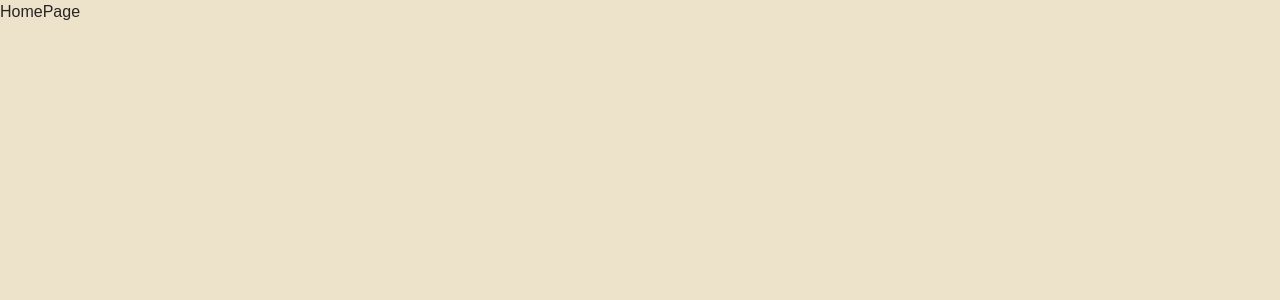
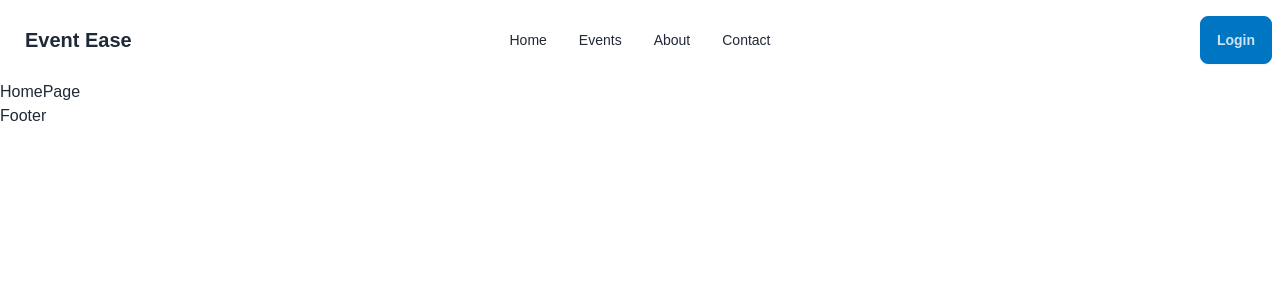
Before and after one commit to shohan-pherones/event-ease-frontend, a Next.js app: page / in a window 1280 px wide. Shown: the top 300 px of the page. Built offline with nearby package versions, Linux system fonts and the light colour scheme; a web font is replaced by a local one.

Commit message:
add header

```diff
--- a/src/app/layout.tsx
+++ b/src/app/layout.tsx
@@ -1,3 +1,5 @@
+import Footer from "@/components/Footer";
+import Header from "@/components/Header";
 import { cn } from "@/lib/utils";
 import type { Metadata } from "next";
 import { MuseoModerno } from "next/font/google";
@@ -15,9 +17,11 @@
   children: React.ReactNode;
 }>) {
   return (
-    <html lang="en" data-theme="retro">
+    <html lang="en" data-theme="fantasy">
       <body className={cn(museoModerno.className, "antialiased")}>
+        <Header />
         {children}
+        <Footer />
       </body>
     </html>
   );
--- /dev/null
+++ b/src/components/Footer.tsx
@@ -0,0 +1,5 @@
+const Footer = () => {
+  return <footer>Footer</footer>;
+};
+
+export default Footer;
--- /dev/null
+++ b/src/components/Header.tsx
@@ -0,0 +1,64 @@
+import Link from "next/link";
+
+const Header = () => {
+  const linkItems = (
+    <>
+      <li>
+        <Link href="/">Home</Link>
+      </li>
+      <li>
+        <Link href="/events">Events</Link>
+      </li>
+      <li>
+        <Link href="/about">About</Link>
+      </li>
+      <li>
+        <Link href="/contact">Contact</Link>
+      </li>
+    </>
+  );
+
+  return (
+    <header className="navbar bg-base-100 h-20 max-h-20 sticky top-0 z-50">
+      <div className="navbar-start">
+        <div className="dropdown">
+          <div tabIndex={0} role="button" className="btn btn-ghost lg:hidden">
+            <svg
+              xmlns="http://www.w3.org/2000/svg"
+              className="h-5 w-5"
+              fill="none"
+              viewBox="0 0 24 24"
+              stroke="currentColor"
+            >
+              <path
+                strokeLinecap="round"
+                strokeLinejoin="round"
+                strokeWidth="2"
+                d="M4 6h16M4 12h8m-8 6h16"
+              />
+            </svg>
+          </div>
+          <ul
+            tabIndex={0}
+            className="menu menu-sm dropdown-content bg-base-100 rounded-box z-[1] mt-3 w-52 p-2 shadow"
+          >
+            {linkItems}
+          </ul>
+        </div>
+        <Link href="/" className="btn btn-ghost text-xl">
+          Event Ease
+        </Link>
+      </div>
+      <div className="navbar-center hidden lg:flex">
+        <ul className="menu menu-horizontal px-1">{linkItems}</ul>
+      </div>
+      <div className="navbar-end">
+        <Link href="/sign-in" className="btn btn-secondary">
+          Login
+        </Link>
+      </div>
+    </header>
+  );
+};
+
+export default Header;
--- a/tailwind.config.ts
+++ b/tailwind.config.ts
@@ -9,6 +9,6 @@
   // eslint-disable-next-line @typescript-eslint/no-require-imports
   plugins: [require("daisyui")],
   daisyui: {
-    themes: ["retro"],
+    themes: ["fantasy"],
   },
 } satisfies Config;
```
